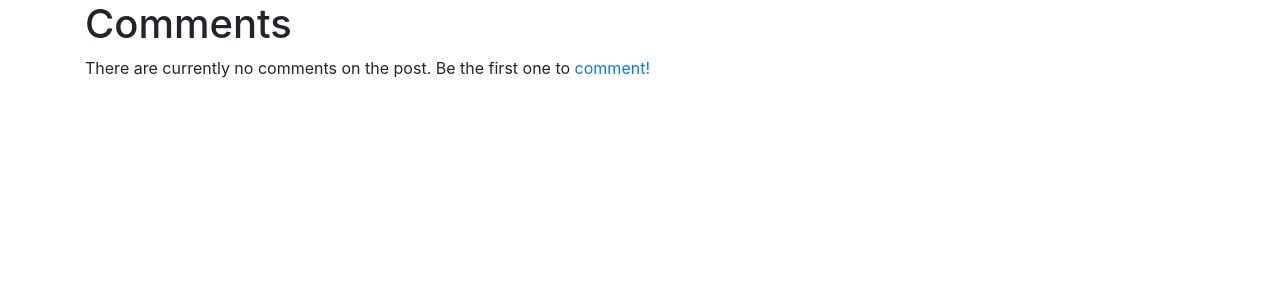
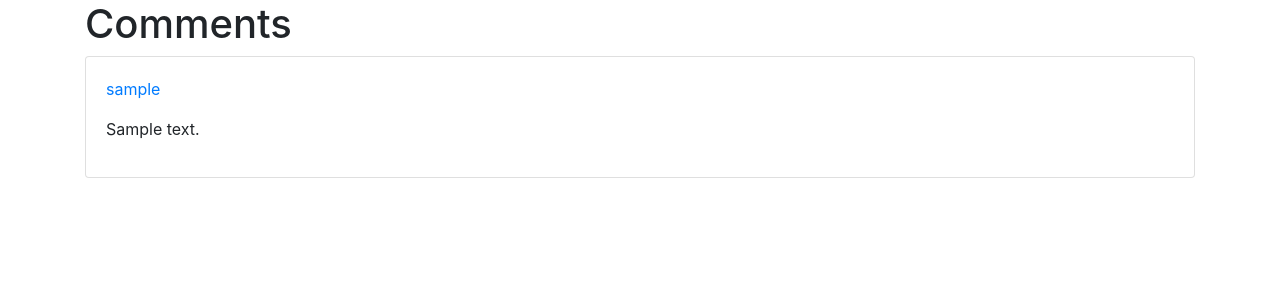
Before and after one commit to TheDomesticUser/blog, a Django app: page /post/1/comments in a window 1280 px wide. Shown: the part 56-356 px from the top of the page. Run offline with Django 3.2, Linux system fonts and the light colour scheme; tables that the repository leaves empty hold one stand-in row (values such as "Sample post"); some libraries are stand-ins or nearby versions.

Commit message:
Added comment html and form functionality, while displaying these comments from the post

```diff
--- a/basic_app/templates/basic_app/info/user/list/comments/index.html
+++ b/basic_app/templates/basic_app/info/user/list/comments/index.html
@@ -9,24 +9,24 @@
 
 
   <!-- Load the comments of the selected post -->
-  {% if comments_list %}
-  {% for comment in comments_list %}
-  <h1>Test</h1>
-    <div class="card">
-      <div class="card-body">
-        <h5 class="card-title">Card title</h5>
-        <h6 class="card-subtitle mb-2 text-muted">Card subtitle</h6>
-        <p class="card-text">Some quick example text to build on the card title and make up the bulk of the card's content.</p>
-        <a href="#" class="card-link">Card link</a>
-        <a href="#" class="card-link">Another link</a>
+  {% if object_list %}
+    {% for comment in object_list %}
+      <div class="card mb-2">
+        <div class="card-body">
+          <p class="card-text">
+            <a href="{% url 'basic_app:view_profile' pk=comment.commenter.id %}">
+              {{ comment.commenter.username }}
+            </a>
+          </p>
+          <p>{{ comment.comment }}</p>
+        </div>
       </div>
-    </div>
-  {% endfor %}
+    {% endfor %}
   {% else %}
     <p>
       There are currently no comments on the post.
       Be the first one to
-      <a href="">comment!</a>
+      <a href="{% url 'basic_app:post_comment' pk=postId %}">comment!</a>
     </p>
   {% endif %}
 {% endblock %}
--- a/basic_app/views.py
+++ b/basic_app/views.py
@@ -86,13 +86,30 @@ class CommentCreateView(LoginRequiredMixin, CreateView):
 
         return super(CommentCreateView, self).form_valid(form)
 
+    def get_success_url(self):
+        return reverse('basic_app:comments_list', kwargs={ 'pk': self.kwargs['pk'] })
+
 class CommentsListView(ListView):
     template_name = 'basic_app/info/user/list/comments/index.html'
 
     model = models.Comment
-    object_list = 'comments_list'
 
     ordering = ['-datetime_commented']
+
+    def get(self, request, *args, **kwargs):
+        # get the id of the post for searching
+        postId = self.kwargs['pk']
+
+        # get the post through its id
+        post = models.Post.objects.filter(pk=postId).first()
+
+        # get all of the comments corresponding to the post, and set it in objects_list
+        postComments = models.Comment.objects.filter(post_commented=post)
+
+        return render(request, self.template_name, context={
+            'object_list': postComments,
+            'postId': postId
+        })
 
 class FeedbackCreateView(CreateView):
     template_name = 'basic_app/create/feedback/index.html'
```
